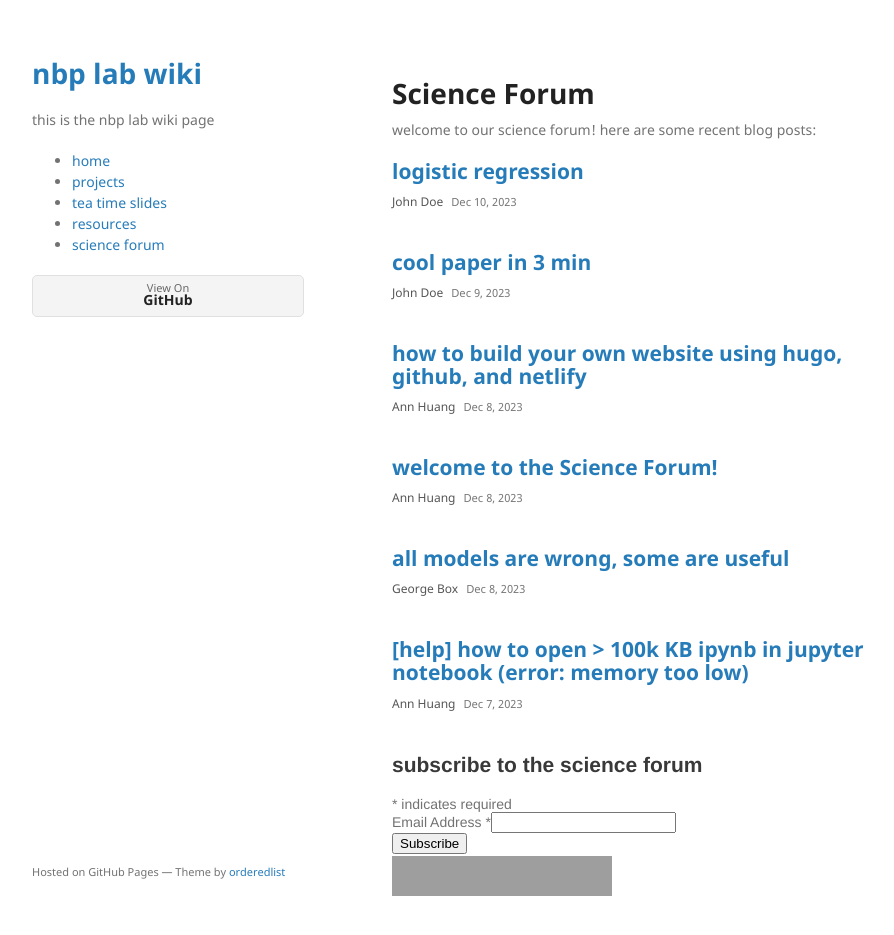
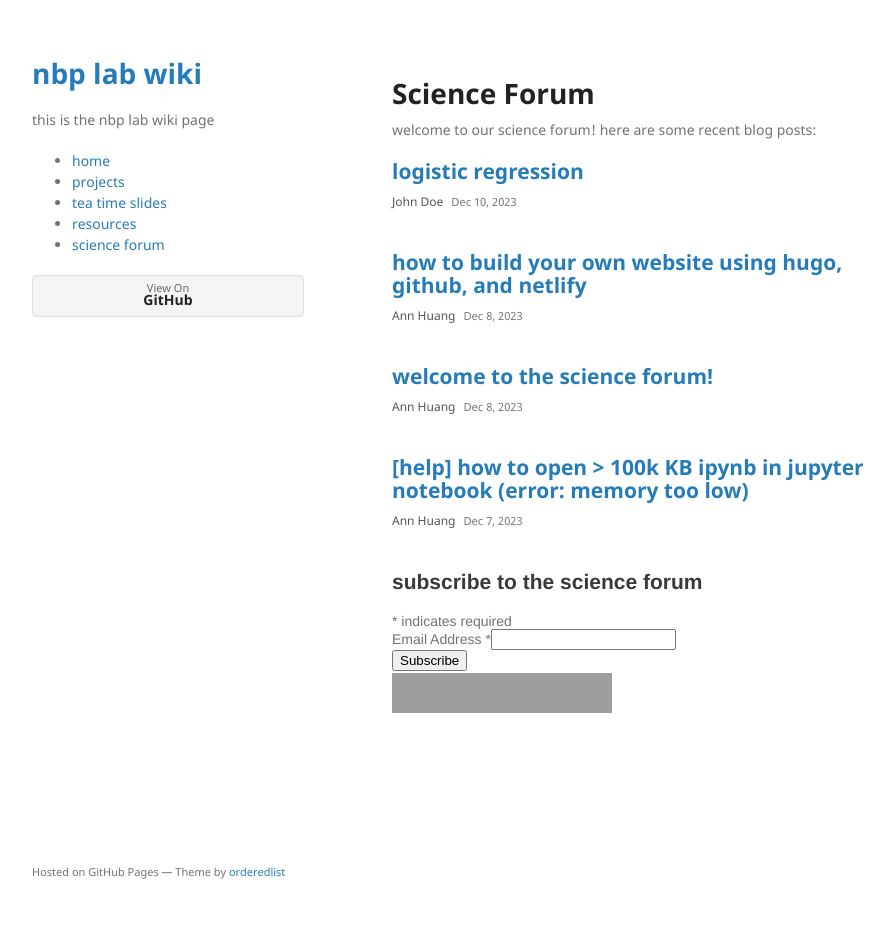
Before and after one commit to comco23/comco23.github.io, a Jekyll site: the page built from forum.md, in a window 1280 px wide and 951 px high, cut to the strip 0-935 px from the top of the window. Shown: the whole strip, without its empty margins (178-1072 px from the left). Built offline with Jekyll 4.4.1, drawn with Linux system fonts in a browser that asks for light colours; comment, search, counter and statistics services are not loaded; grey boxes are pictures that could not be loaded.

Commit message:
made changes to posts

```diff
--- a/_posts/2023-12-08-post-2.md
+++ /dev/null
@@ -1,9 +0,0 @@
----
-layout: post
-title: "all models are wrong, some are useful"
-author:
-  - George Box
-tags: [science]
----
-
-this is the content
--- a/_posts/2023-12-09-post-5.md
+++ /dev/null
@@ -1,14 +0,0 @@
----
-layout: post
-title: "cool paper in 3 min"
-author: John Doe
-tags: [ "paper"]
----
-
-This is a really cool paper.
-
-Context: xxx\
-Content: xxx\
-Conclusion: xxx
-
-any thoughts??
```
Also changed, not shown: _posts/2023-12-07-post-1.md (+1 -1 lines), _posts/2023-12-08-post-3.md (+2 -2 lines).
